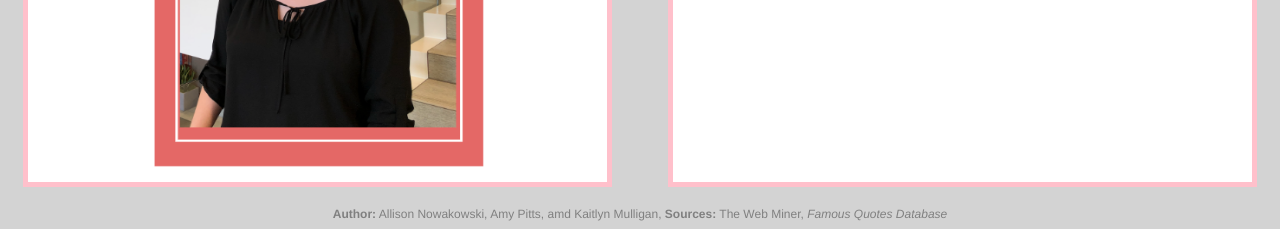
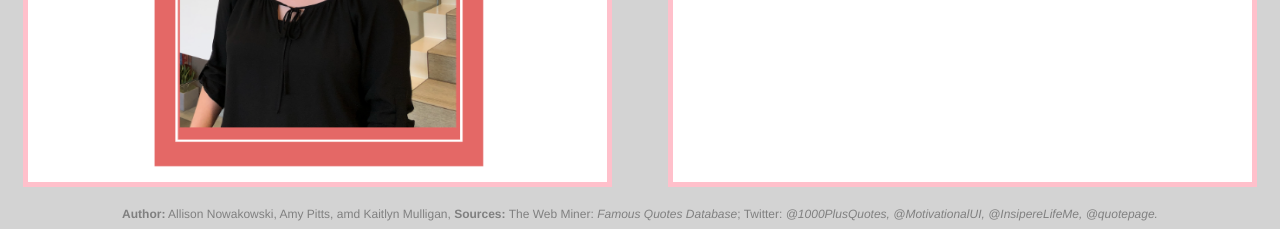
Before and after one commit to amypitts01/data_capping, a website: page aboutus.html in a window 1280 px wide. Shown: the part 1303-1532 px from the top of the page. Drawn offline with nearby package versions, Linux system fonts and the light colour scheme.

Commit message:
forgot one of the footers

```diff
--- a/aboutus.html
+++ b/aboutus.html
@@ -85,7 +85,7 @@
     </div>
 
 
-    <p id="footer"> <strong>Author:</strong> Allison Nowakowski, Amy Pitts, amd Kaitlyn Mulligan, <strong>Sources:</strong> The Web Miner, <em>Famous Quotes Database</em> </p>
+    <p id="footer"> <strong>Author:</strong> Allison Nowakowski, Amy Pitts, amd Kaitlyn Mulligan, <strong>Sources:</strong> The Web Miner: <em>Famous Quotes Database</em>; Twitter: <em>@1000PlusQuotes, @MotivationalUI, @InsipereLifeMe, @quotepage. </em></p>
 
 
 </body>
```
